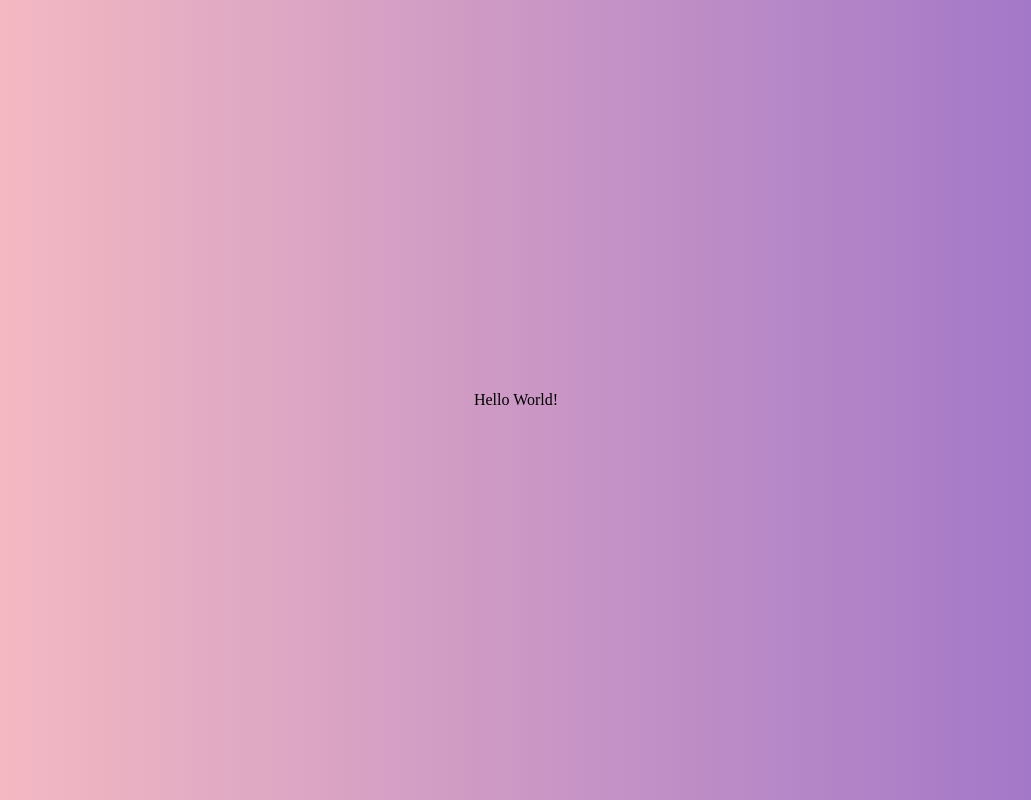
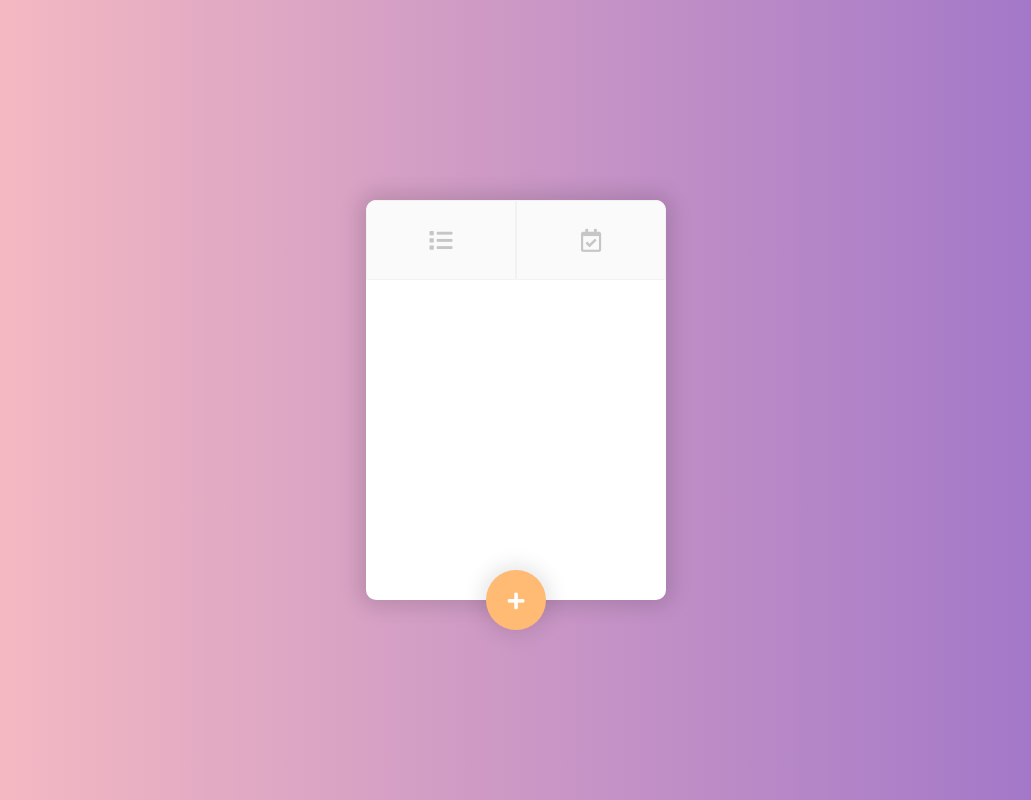
Before and after one commit to Krzysztof77777/Simple-ToDo-List-in-React, a React (Create React App) app: page / in a window 1280 px wide. Shown: the whole page, without its empty margins (124-1155 px from the left). Built offline with nearby package versions, Linux system fonts and the light colour scheme.

Commit message:
feat: create TDLAddTaskForm and TDLMain component and end full structure of project

```diff
--- a/src/components/App.js
+++ b/src/components/App.js
@@ -1,7 +1,29 @@
+import React, { useState } from "react";
+
 import "./AppStyles.css";
+import "./TDLStyles.css";
+
+import TDLMain from "./TDLMain";
+import TDLAddTaskForm from "./TDLAddTaskForm";
 
 function App() {
-  return <>Hello World!</>;
+  const [shownAddTaskComponent, setShownAddTaskComponent] = useState(false);
+  const [shownEndedTasksComponent, setShownEndedTasksComponent] =
+    useState(false);
+
+  return (
+    <>
+      <div className="TDL">
+        <div className="TDL__container">
+          <TDLMain></TDLMain>
+          <TDLAddTaskForm></TDLAddTaskForm>
+        </div>
+        <span className="TDL__addtask">
+          <i className="fas fa-plus"></i>
+        </span>
+      </div>
+    </>
+  );
 }
 
 export default App;
--- /dev/null
+++ b/src/components/TDLAddTaskForm.js
@@ -0,0 +1,6 @@
+import React from "react";
+
+function TDLAddTaskForm() {
+  return <div className="TDL__addtaskform"></div>;
+}
+export default TDLAddTaskForm;
--- /dev/null
+++ b/src/components/TDLMain.js
@@ -0,0 +1,18 @@
+import React from "react";
+
+function TDLMain() {
+  return (
+    <div className="TDL__main">
+      <div className="TDL__buttons">
+        <button className="TDL__button">
+          <i className="fas fa-list"></i>
+        </button>
+        <button className="TDL__button">
+          <i className="far fa-calendar-check"></i>
+        </button>
+      </div>
+      <div className="TDL__list"></div>
+    </div>
+  );
+}
+export default TDLMain;
--- a/src/components/TDLStyles.css
+++ b/src/components/TDLStyles.css
@@ -3,9 +3,19 @@
     width:100%;
     max-width:300px;
     height: 400px;
+}
+.TDL__container {
+    position:relative;
+    width:100%;
+    height:100%;
     background-color: #ffffff;
     border-radius:10px;
     box-shadow: 0px 0px 20px 7px rgba(0,0,0,0.13);
+    overflow: hidden;
+}
+.TDL__main {
+    width:100%;
+    height:100%;
 }
 .TDL__buttons {
     display:flex;
@@ -30,21 +40,24 @@
 .TDL__button:nth-child(2) {
     border-top-right-radius: 10px;
 }
-.TDL__button .active {
+.TDL__button.active {
     background:none;
+    border:none;
 }
 .TDL__button i {
     font-size: 23px;
     color: #c6c6c6;
-    transition: color 0.3s;
+    transition: color 0.3s, transform 0.3s;
 }
 .TDL__button:hover> i {
     color: #fdc0c1;
+    transform: scale(1.05);
 }
-.TDL__button i .active {
+.TDL__button i.active {
     color: #9b70c8;
+    transform: scale(1.1);
 }
-.TDL__main {
+.TDL__list {
     width:100%;
     height:60%;
 }
@@ -65,10 +78,19 @@
     transition: transform 0.3s, background 0.3s;
 }
 .TDL__addtask:hover {
-    transform: translate(-50%,-50%) scale(1.1);
+    transform: translate(-50%,-50%) scale(1.05);
     background: #fcbf81;
 }
 .TDL__addtask i {
     color: #ffffff;
     font-size: 19px;
 }
+.TDL__addtaskform {
+    position:absolute;
+    left:50%;
+    top: 50%;
+    height:100%;
+    width:100%;
+    transform:translate(-50%,60%);
+    background:red;
+}
```
Also changed, not shown: public/index.html (+1 -0 lines).
